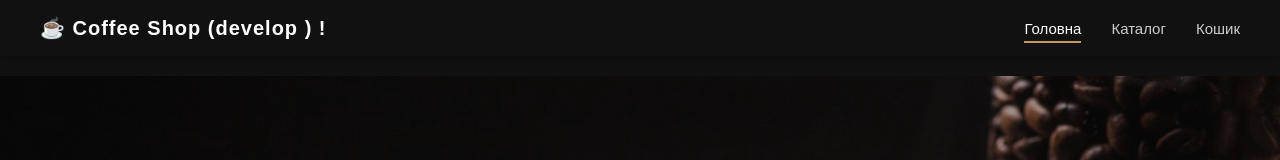
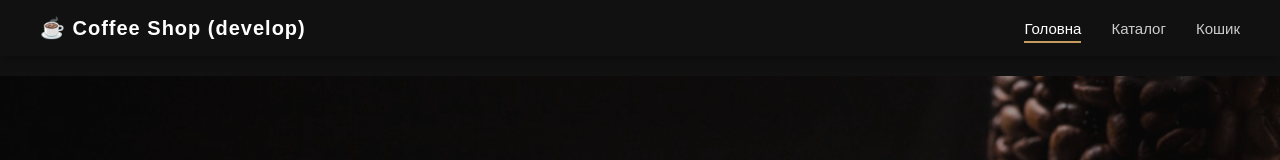
Before and after one commit to Olena7202/mvp_coffee_shop, a React (Vite) app: page / in a window 1280 px wide. Shown: the top 160 px of the page. Built offline with nearby package versions, Linux system fonts and the light colour scheme.

Commit message:
Change_logo

```diff
--- a/src/components/Header/Header.jsx
+++ b/src/components/Header/Header.jsx
@@ -7,7 +7,7 @@ export default function Header() {
 
   return (
     <header className="header">
-      <div className="logo">☕ Coffee Shop (develop ) !</div>
+      <div className="logo">☕ Coffee Shop (develop)</div>
       <nav className="nav">
         <Link className={isActive("/") ? "active" : ""} to="/">Головна</Link>
         <Link className={isActive("/catalog") ? "active" : ""} to="/catalog">Каталог</Link>
```
